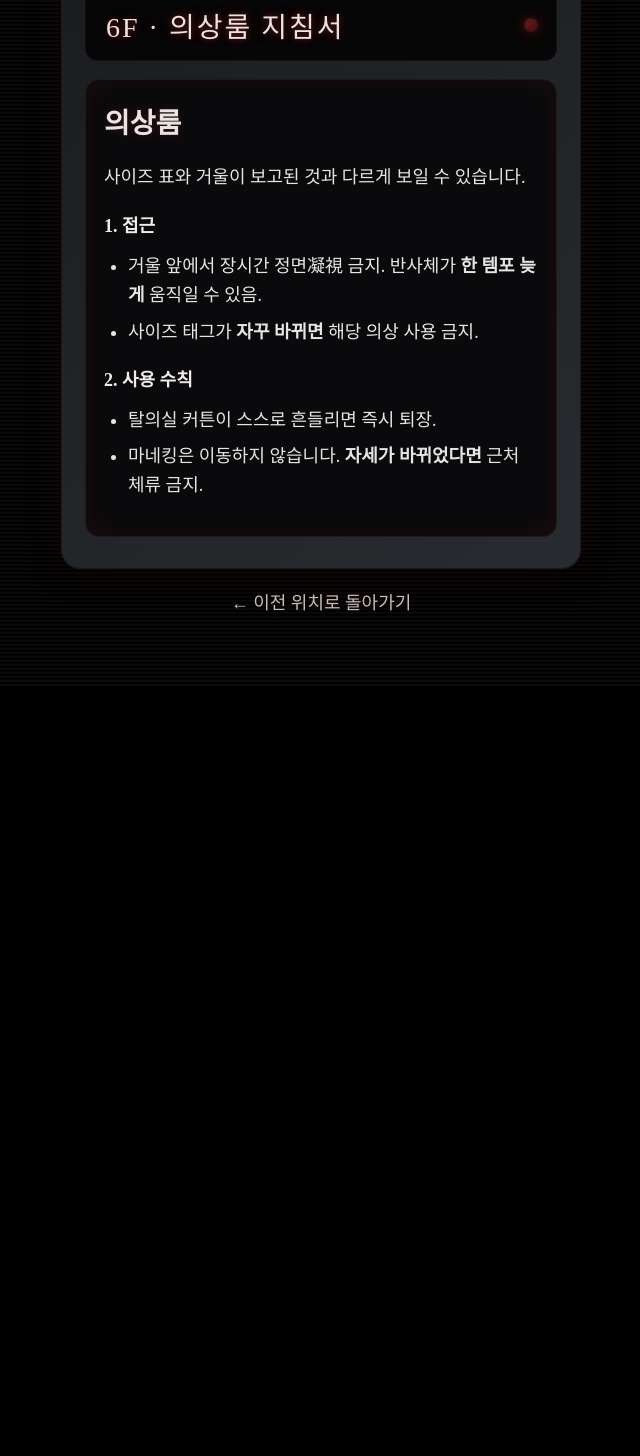
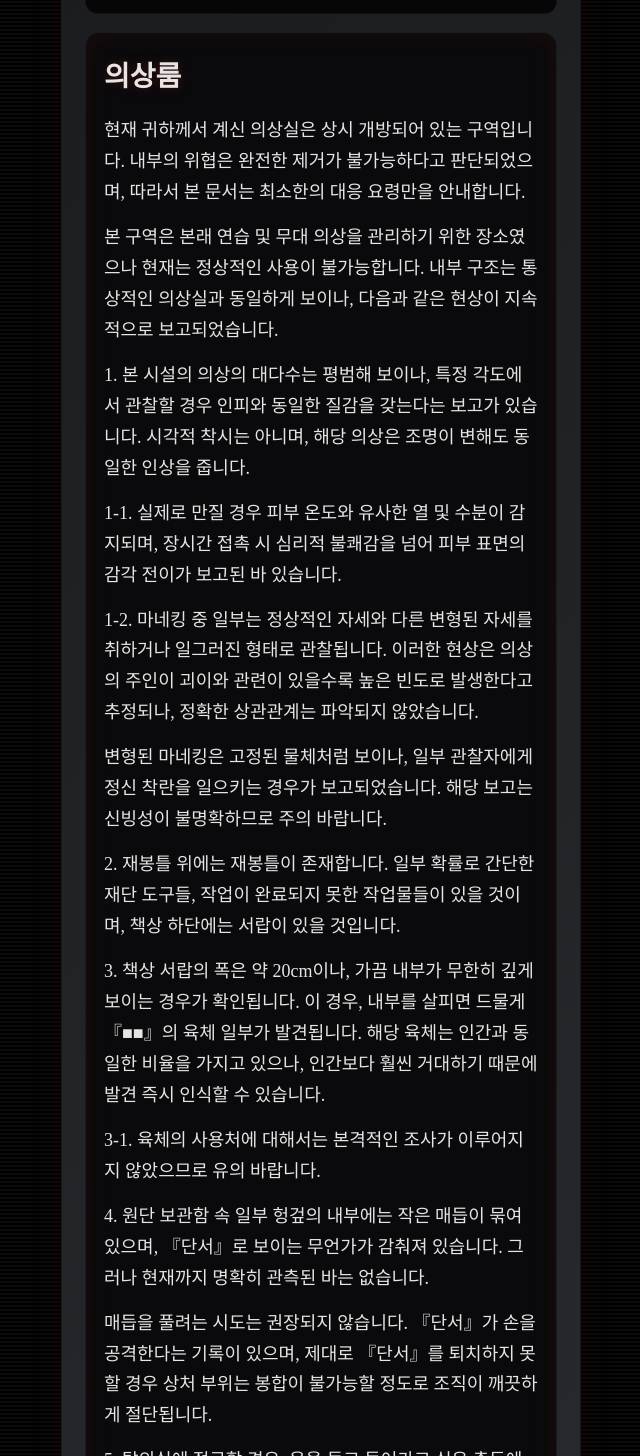
Before and after one commit to KJW-623/YOURCAST, a React (Create React App) app: page /manual/6f/6/wardrobe in a window 1280 px wide. Shown: the part 114-1570 px from the top of the page, without its empty margins (319-959 px from the left). Before the commit the page ends 800 px from the top, so only its background shows below. Built offline with nearby package versions, Linux system fonts and the light colour scheme; a web font is replaced by a local one.

Commit message:
6층 지침서

```diff
--- a/src/Home/manual/floor/Floor6Hub.js
+++ b/src/Home/manual/floor/Floor6Hub.js
@@ -15,7 +15,7 @@ export default function Floor6Hub() {
                 <div className="hub-grid">
                     <button className="hub-card" onClick={() => navigate('/manual/6f/6/wardrobe')}>
                         <div className="hub-title">의상룸</div>
-                        <div className="hub-sub">사이즈 표 식별 / 거울 반응</div>
+                        <div className="hub-sub">의상 보관</div>
                     </button>
                 </div>
             </div>
--- a/src/Home/manual/floor/Floor6Wardrobe.js
+++ b/src/Home/manual/floor/Floor6Wardrobe.js
@@ -8,34 +8,73 @@ export default function Floor6Wardrobe() {
         <div className="elev-page">
             <div className="elev-panel" style={{ padding: '32px 24px' }}>
                 <div className="elev-display">
-                    <span className="elev-range">6F · 의상룸 지침서</span>
+                    <span className="elev-range">6F · 의상룸</span>
                     <span className="elev-indicator" />
                 </div>
 
                 <article className="manual-doc">
                     <h1 className="doc-title">의상룸</h1>
-                    <p className="doc-p">사이즈 표와 거울이 보고된 것과 다르게 보일 수 있습니다.</p>
 
-                    <section className="doc-section">
-                        <h2>1. 접근</h2>
-                        <ul>
-                            <li>거울 앞에서 장시간 정면凝視 금지. 반사체가 <b>한 템포 늦게</b> 움직일 수 있음.</li>
-                            <li>사이즈 태그가 <b>자꾸 바뀌면</b> 해당 의상 사용 금지.</li>
-                        </ul>
-                    </section>
+                    <p className="doc-p">
+                        현재 귀하께서 계신 의상실은 상시 개방되어 있는 구역입니다. 내부의 위협은 완전한 제거가 불가능하다고 판단되었으며, 따라서 본 문서는 최소한의 대응 요령만을 안내합니다.
+                    </p>
+                    <p className="doc-p">
+                        본 구역은 본래 연습 및 무대 의상을 관리하기 위한 장소였으나 현재는 정상적인 사용이 불가능합니다. 내부 구조는 통상적인 의상실과 동일하게 보이나, 다음과 같은 현상이 지속적으로 보고되었습니다.
+                    </p>
 
-                    <section className="doc-section">
-                        <h2>2. 사용 수칙</h2>
-                        <ul>
-                            <li>탈의실 커튼이 스스로 흔들리면 즉시 퇴장.</li>
-                            <li>마네킹은 이동하지 않습니다. <b>자세가 바뀌었다면</b> 근처 체류 금지.</li>
-                        </ul>
-                    </section>
+                    <p className="doc-p">
+                        1. 본 시설의 의상의 대다수는 평범해 보이나, 특정 각도에서 관찰할 경우 인피와 동일한 질감을 갖는다는 보고가 있습니다. 시각적 착시는 아니며, 해당 의상은 조명이 변해도 동일한 인상을 줍니다.
+                    </p>
+
+                    <p className="doc-p">
+                        1-1. 실제로 만질 경우 피부 온도와 유사한 열 및 수분이 감지되며, 장시간 접촉 시 심리적 불쾌감을 넘어 피부 표면의 감각 전이가 보고된 바 있습니다.
+                    </p>
+                    <p className="doc-p">
+                        1-2. 마네킹 중 일부는 정상적인 자세와 다른 변형된 자세를 취하거나 일그러진 형태로 관찰됩니다. 이러한 현상은 의상의 주인이 괴이와 관련이 있을수록 높은 빈도로 발생한다고 추정되나, 정확한 상관관계는 파악되지 않았습니다.
+                    </p>
+
+                    <p className="doc-p">
+                        변형된 마네킹은 고정된 물체처럼 보이나, 일부 관찰자에게 정신 착란을 일으키는 경우가 보고되었습니다. 해당 보고는 신빙성이 불명확하므로 주의 바랍니다.
+                    </p>
+
+                    <p className="doc-p">
+                        2. 재봉틀 위에는 재봉틀이 존재합니다. 일부 확률로 간단한 재단 도구들, 작업이 완료되지 못한 작업물들이 있을 것이며, 책상 하단에는 서랍이 있을 것입니다.
+                    </p>
+
+                    <p className="doc-p">
+                        3. 책상 서랍의 폭은 약 20cm이나, 가끔 내부가 무한히 깊게 보이는 경우가 확인됩니다. 이 경우, 내부를 살피면 드물게 『■■』의 육체 일부가 발견됩니다. 해당 육체는 인간과 동일한 비율을 가지고 있으나, 인간보다 훨씬 거대하기 때문에 발견 즉시 인식할 수 있습니다.
+                    </p>
+
+                    <p className="doc-p">
+                        3-1. 육체의 사용처에 대해서는 본격적인 조사가 이루어지지 않았으므로 유의 바랍니다.
+                    </p>
+
+                    <p className="doc-p">
+                        4. 원단 보관함 속 일부 헝겊의 내부에는 작은 매듭이 묶여 있으며, 『단서』로 보이는 무언가가 감춰져 있습니다. 그러나 현재까지 명확히 관측된 바는 없습니다.
+                    </p>
+
+                    <p className="doc-p">
+                        매듭을 풀려는 시도는 권장되지 않습니다. 『단서』가 손을 공격한다는 기록이 있으며, 제대로 『단서』를 퇴치하지 못할 경우 상처 부위는 봉합이 불가능할 정도로 조직이 깨끗하게 절단됩니다.
+                    </p>
+
+                    <p className="doc-p">
+                        5. 탈의실에 접근할 경우, 옷을 들고 들어가고 싶은 충동에 휩싸이는 경우가 있습니다. 해당 충동은 보고자 중 상당수에서 동일하게 발생하였습니다.
+                    </p>
+
+                    <p className="doc-p">
+                        5-1. 마네킹에 걸린 임의의 의상을 들고 탈의실에 들어갈 경우, 갈아입는 과정의 기억은 발생하지 않으며, 결과적으로 의상이 자동으로 착용된 상태로 변합니다. 이때 원래 해당 의상을 입고 있던 마네킹은 인체와 유사한 촉감을 갖게 되며, 반대로 착용자의 신체는 마네킹으로 변형됩니다.
+                    </p>
+
+                    <p className="doc-p">
+                        5-2. 마네킹에 걸린 옷을 다시 환의할 경우, 높은 확률로 해당 현상이 해소됨을 확인하였습니다.
+                    </p>
                 </article>
             </div>
 
             <div style={{ display: 'flex', gap: 12 }}>
-                <button className="back-link" onClick={() => navigate('/manual/6f/6')}>← 이전 위치로 돌아가기</button>
+                <button className="back-link" onClick={() => navigate('/manual/6f/6')}>
+                    ← 이전 위치로 돌아가기
+                </button>
             </div>
         </div>
     );
```
